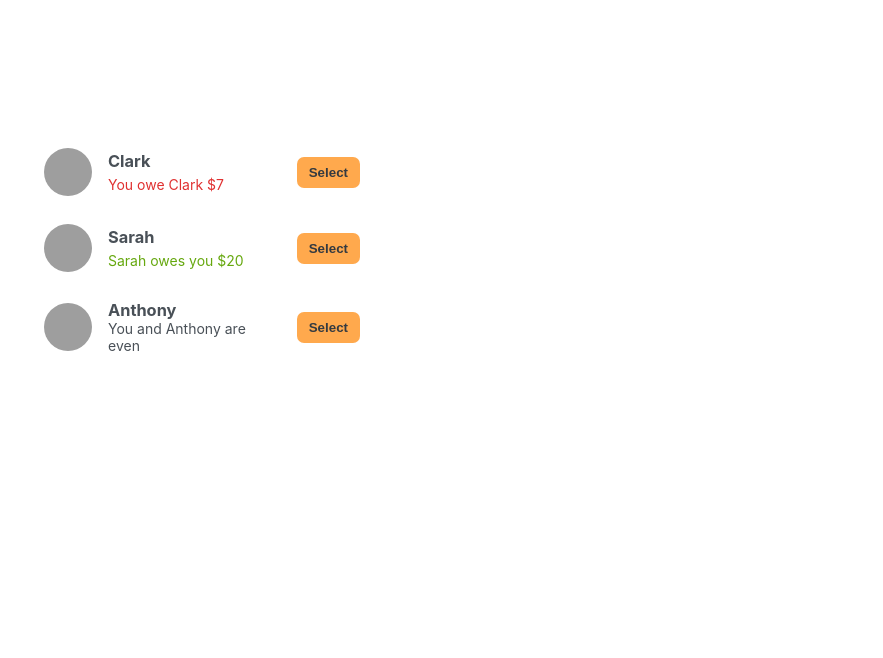
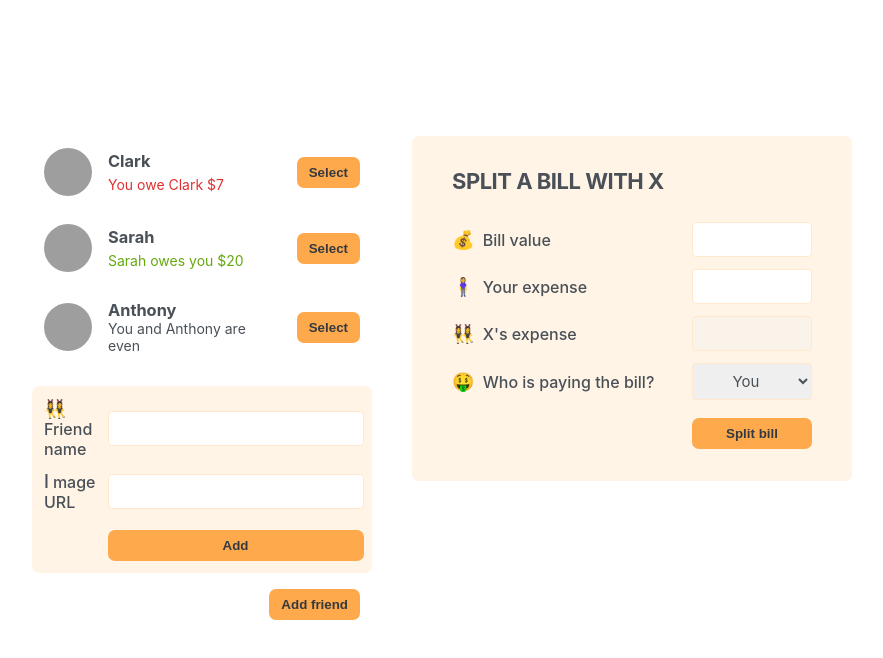
Before and after one commit to karimkul/ultimate-react-course, a React (Create React App) app in the folder 06-eat-n-split/: page / in a window 1280 px wide. Shown: the top 658 px of the page, without its empty margins (198-1081 px from the left). Built offline with nearby package versions, Linux system fonts and the light colour scheme; grey boxes are pictures that could not be loaded.

Commit message:
Build the static app: forms

```diff
--- a/06-eat-n-split/src/App.js
+++ b/06-eat-n-split/src/App.js
@@ -24,7 +24,10 @@
         <div className="app">
             <div className="sidebar">
                 <FriendList />
+                <FormAddFriend />
+                <Button>Add friend</Button>
             </div>
+            <FormSplitBill />
         </div>
     );
 }
@@ -56,7 +59,50 @@
                 </p>
             )}
             {friend.balance === 0 && <p>You and {friend.name} are even</p>}
-            <button className="button">Select</button>
+
+            <Button>Select</Button>
         </li>
     );
 }
+
+function Button({ children }) {
+    return <button className="button">{children}</button>;
+}
+function FormAddFriend() {
+    return (
+        <form className="form-add-friend">
+            <label>👯‍♀️ Friend name</label>
+            <input type="text" />
+
+            <label>Image URL</label>
+            <input type="text" />
+
+            <Button>Add</Button>
+        </form>
+    );
+}
+
+function FormSplitBill() {
+    return (
+        <form className="form-split-bill">
+            <h2>Split a bill with X</h2>
+
+            <label>💰 Bill value</label>
+            <input type="text" />
+
+            <label>🧍‍♀️ Your expense</label>
+            <input type="text" />
+
+            <label>👯‍♀️ X's expense</label>
+            <input type="text" disabled />
+
+            <label>🤑 Who is paying the bill?</label>
+            <select>
+                <option value="user">You</option>
+                <option value="friend">X</option>
+            </select>
+
+            <Button>Split bill</Button>
+        </form>
+    );
+}
```
